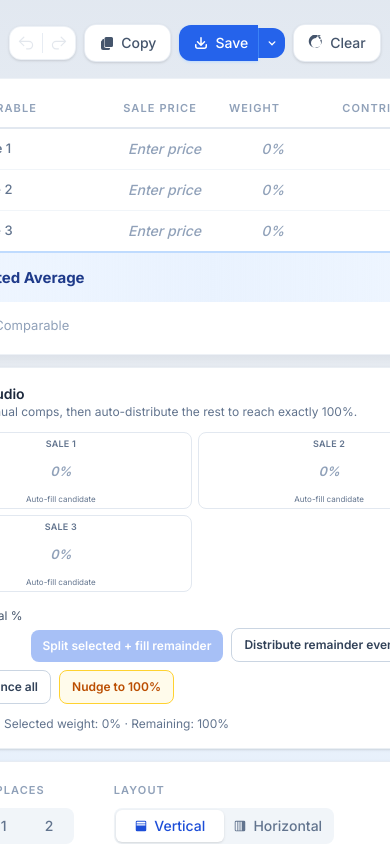
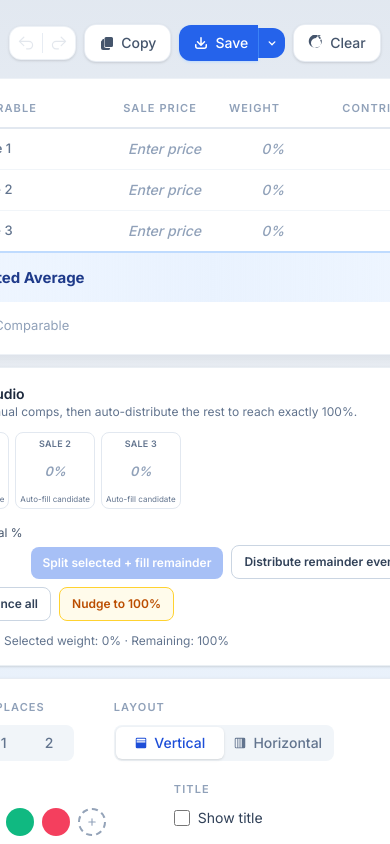
Before and after one commit to PairedSales/WeightedAverage, a Next.js app: page / in a window 390 px wide. Shown: the top 844 px of the page. Built offline with nearby package versions, Linux system fonts and the light colour scheme.

Commit message:
Refactor WeightAllocationTool layout for improved responsiveness and spacing

```diff
--- a/components/WeightAllocationTool.tsx
+++ b/components/WeightAllocationTool.tsx
@@ -132,7 +132,7 @@ export default function WeightAllocationTool({ comps, decimals, onApplyWeights,
         </div>
       </div>
 
-      <div className="mt-3 grid grid-cols-2 gap-1.5 sm:grid-cols-3 lg:grid-cols-6">
+      <div className="mt-3 flex flex-wrap gap-1.5">
         {comps.map((comp) => {
           const active = selectedIds.includes(comp.id);
           return (
@@ -140,7 +140,7 @@ export default function WeightAllocationTool({ comps, decimals, onApplyWeights,
               key={comp.id}
               type="button"
               onClick={() => toggleSelected(comp.id)}
-              className={`w-full rounded-lg border px-1.5 py-1 text-center transition-colors cursor-pointer ${
+              className={`flex w-fit shrink-0 flex-col items-center rounded-lg border px-1 py-1 text-center transition-colors cursor-pointer ${
                 active ? "border-accent-300 bg-accent-50" : "border-slate-200 hover:border-slate-300 bg-white"
               }`}
             >
@@ -158,7 +158,9 @@ export default function WeightAllocationTool({ comps, decimals, onApplyWeights,
                   className="w-11 px-0 py-0 text-center text-[13px] font-semibold"
                 />
               </div>
-              <div className="mt-0.5 text-[8px] leading-tight text-slate-500">{active ? "Manual / locked" : "Auto-fill candidate"}</div>
+              <div className="mt-0.5 whitespace-nowrap text-[8px] leading-tight text-slate-500">
+                {active ? "Manual / locked" : "Auto-fill candidate"}
+              </div>
             </button>
           );
         })}
```
